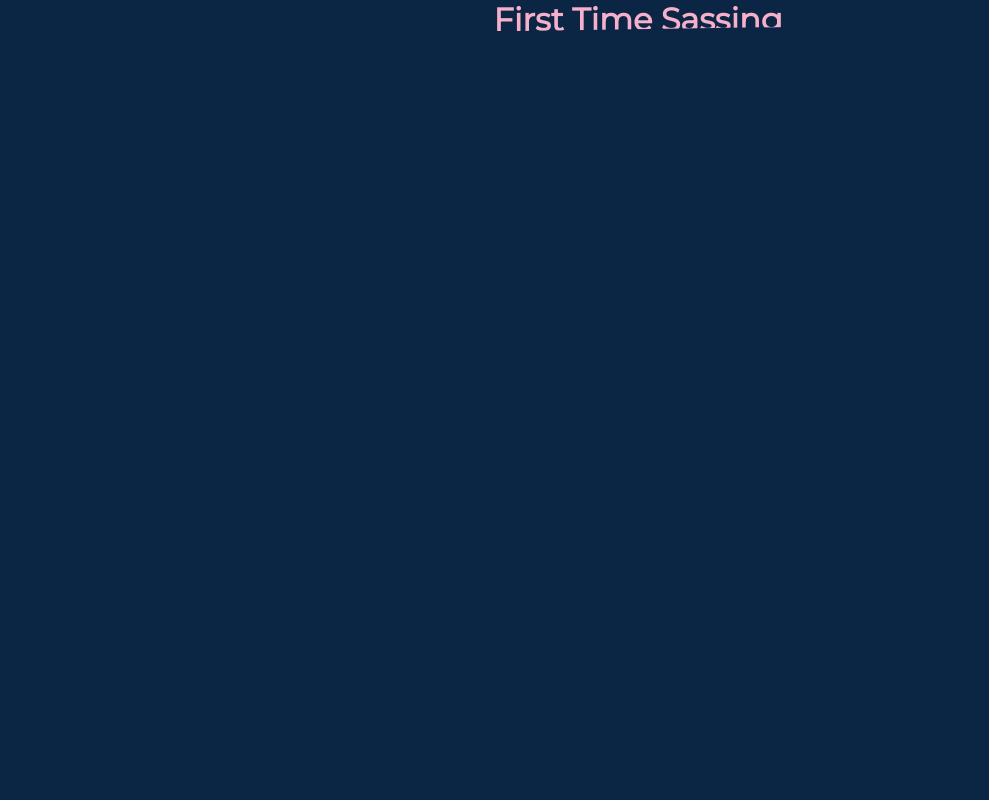
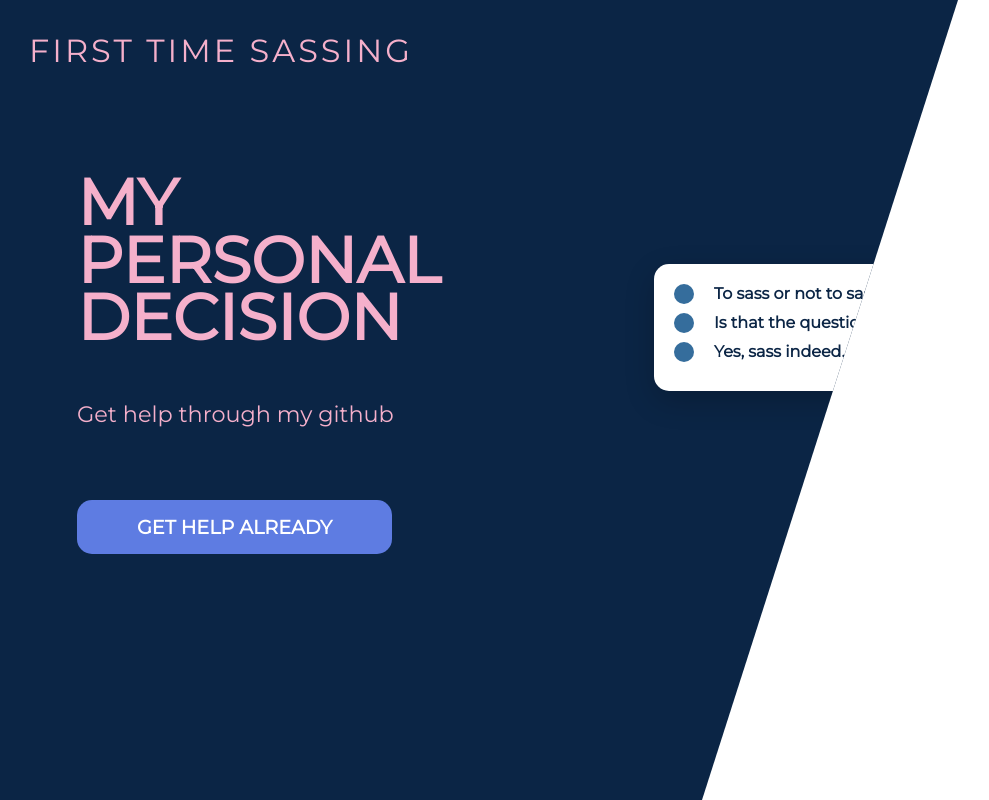
Before and after one commit to igleciasjoseph/sassResponsive, a plain HTML site: page index.html in a window 1280 px wide. Shown: the whole page, without its empty margins (2-991 px from the left). Drawn offline with Linux system fonts and the light colour scheme.

Commit message:
final sass

```diff
--- a/index.html
+++ b/index.html
@@ -9,6 +9,37 @@
     <title>First SASS</title>
 </head>
 <body>
-    <h1>First Time Sassing</h1>
+    <div id="bg">
+        <header>
+            <a href="jileon.dev">First Time Sassing</a>
+        </header>
+
+
+        <main>
+            <section id="card">
+                <ul>
+                    <li>
+                        <span></span>
+                        <strong>To sass or not to sass.</strong>
+                    </li>
+                    <li>
+                        <span></span>
+                        <strong>Is that the question?</strong>
+                    </li>
+                    <li>
+                        <span></span>
+                        <strong>Yes, sass indeed.</strong>
+                    </li>
+                </ul>
+            </section>
+            <section id="primary">
+                <h1>My Personal Decision</h1>
+                <p>Get help through my github</p>
+                <a href="https://github/igleciasjoseph">Get help already</a>
+            </section>
+        </main>
+
+
+    </div>
 </body>
 </html>
--- a/sass/style.scss
+++ b/sass/style.scss
@@ -1,21 +1,156 @@
-* {
-    margin: 0;
-    padding: 0;
-    box-sizing: border-box;
+$colors: (
+    bg: #0B2545,
+    font-color: #F5B0CB,
+    bg-card: #5E7CE2,
+);
+
+$padding: 15px;
+$borders: 15px;
+$letter-spacing: 5px;
+$desktop: 840px;
+
+@mixin desktop {
+    @media (min-width: #{$desktop}) {
+        @content;
+    }
 }
 
-$color: #0B2545;
-$font-color: #F5B0CB;
+@function color($color-name) {
+    @return map-get($colors, $color-name);
+};
+
+body, html {
+    height: 100%;
+}
+
+body {
+
+    font-family: 'Montserrat', sans-serif;
+    margin: 0;
+
+    #bg {
+        background-color: color(bg);
+        clip-path: polygon(100% 0, 100% 68%, 60% 100%, 0 100%, 0 0);
+        height: 100%;
+        width: 100%;
+        position: absolute;
+        z-index: -1;
+
+        @include desktop() {
+            clip-path: polygon(0 0, 75% 0, 55% 100%, 0% 100%);
+        }
+    }
+
+    header a {
+        text-decoration: none;
+        color: color(font-color);
+        padding: $padding;
+        display: block;
+        text-transform: uppercase;
+        letter-spacing: $letter-spacing - 2;
+
+        @include desktop() {
+            font-size: 2em;
+            margin: .5em 0 0 .5em;
+        }
+    }
+}
+
+main {
 
 
-body {
-    background-color: $color;
-    clip-path: polygon(0 0, 100% 0, 100% 50%, 0% 100%);
+    @include desktop() {
+        display: grid;
+        grid-template-columns: 50% auto;
+        grid-template-areas: "primary card";
+    }
+
+    section#card {
+        background: #fff;
+        padding: $padding + 5;
+        margin: 1em auto;
+        border-radius: $borders;
+        box-shadow: 0 10px 30px rgba(0,0,0,.2);
+        width: 80%;
+
+        @include desktop() {
+            grid-area: card;
+            height: fit-content;
+            align-self: center;
+            margin: 1em;
+        }
+
+        ul {
+            list-style-type: none;
+            margin: 0; padding: 0;
+
+            li {
+                color: color(bg);
+                margin-bottom: 10px;
+
+                span {
+                    position: absolute;
+                    width: 20px;
+                    height: 20px;
+                    border-radius: 50%;
+                    margin-right: 10px;
+                    background-color: #356D9C;
+                }
+
+                strong {
+                    display: inline-block;
+                    margin-left: 40px;
+                }
+            }
+        }
+    }
+
+    section#primary {
+        color: color(font-color);
+        padding: $padding;
+        text-align: center;
+
+        @include desktop() {
+            grid-area: primary;
+            text-align: left;
+            margin: 4em 0 0 4em;
+        }
 
 
-    h1 {
-        text-align: center;
-        color: $font-color;
-        font-family: 'Montserrat', sans-serif;
+        h1 {
+            font-size: 3em;
+            margin-top:10px;
+            text-transform: uppercase;
+
+            @include desktop() {
+                width: 30%;
+                font-size: 4em;
+                line-height: .9em;
+            }
+        }
+
+        p {
+            font-size: 1.4em;
+        }
+
+        a {
+            // color: color(bg);
+            color: #FFF;
+            border-radius: $borders;
+            text-decoration: none;
+            text-transform: uppercase;
+            font-weight: bold;
+            font-size: 1.2em;
+            background-color: color(bg-card);
+            display: block;
+            text-align: center;
+            margin: 50px auto 0 auto;
+            padding: $padding;
+
+            @include desktop() {
+                display: inline-block;
+                padding: $padding $padding * 4;
+            }
+        }
     }
 }
```
Also changed, not shown: css/style.css, 1 other file.
